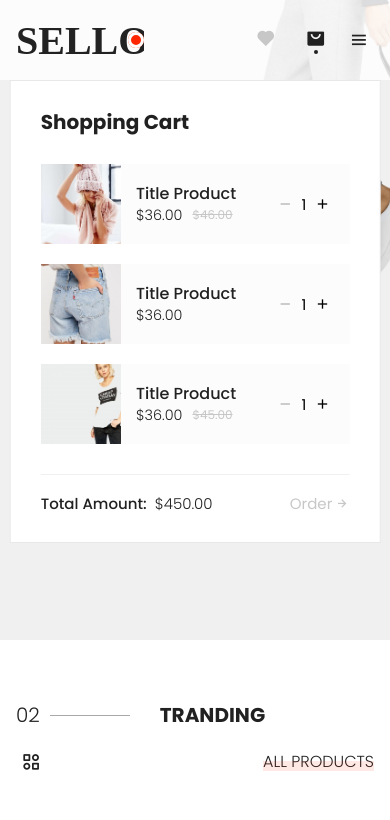
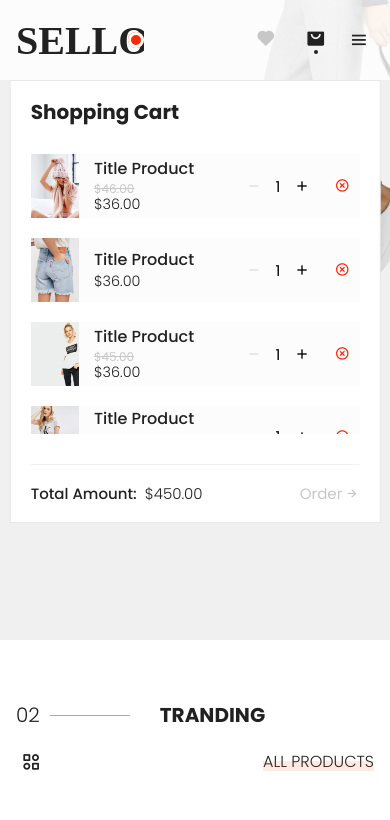
Before and after one commit to SergeiWeb/sello-e-commerce, a plain HTML site: page index.html in a window 390 px wide. Both pictures are taken after a click on the button 315 px from the left and 40 px from the top of the page. Shown: the top 820 px of the page. Drawn offline with nearby package versions, Linux system fonts and the light colour scheme.

Commit message:
wrote adaptive for modal-cart

```diff
--- a/assets/scss/base/_base.scss
+++ b/assets/scss/base/_base.scss
@@ -14,6 +14,8 @@
 
 html {
 	scroll-behavior: smooth;
+	scrollbar-width: thin;
+	scrollbar-color: var(--body-color) var(--text-color);
 }
 
 body {
--- a/assets/scss/components/_media.scss
+++ b/assets/scss/components/_media.scss
@@ -514,6 +514,38 @@
 		column-gap: 5%;
 	}
 
+	.modal-cart {
+		padding: 1.25rem;
+
+		&__list {
+			grid-template-rows: repeat(auto-fit, 4rem);
+		}
+
+		&__item {
+			padding-right: 0.25rem;
+			grid-template-columns: 3rem 1fr 0.5fr 0.2fr;
+		}
+
+		&__img {
+			height: 100%;
+		}
+
+		&__content {
+			padding: 0;
+		}
+
+		&__prices {
+			flex-direction: column-reverse;
+			align-items: flex-start;
+		}
+
+		&__counter {
+			&-input {
+				min-width: 1.5rem;
+			}
+		}
+	}
+
 	.products__wrapper,
 	.blog__wrapper {
 		grid-template-columns: 1fr;
@@ -557,6 +589,14 @@
 	.home {
 		&__img {
 			right: -200px;
+		}
+	}
+
+	.modal-cart {
+		padding: 0.625rem;
+
+		&__item {
+			grid-template-columns: 2rem 1fr 0.5fr 0.2fr;
 		}
 	}
 
--- a/assets/scss/components/_modal.scss
+++ b/assets/scss/components/_modal.scss
@@ -10,15 +10,10 @@
 		pointer-events: none;
 		padding: 1.875rem; //1.25rem;
 		// max-height: 30rem;
-		overflow-y: auto;
 		border: 0.5px solid rgba(#222222, 0.1);
 		background-color: var(--white-color);
 		transition: 0.4s;
 		z-index: var(--z-tooltip);
-
-		&::-webkit-scrollbar {
-			width: 0.313rem;
-		}
 
 		&.open-cart {
 			top: 80%;
@@ -44,6 +39,7 @@
 			row-gap: 1.25rem;
 			max-height: 280px;
 			overflow-y: auto;
+			scrollbar-width: thin;
 
 			&::-webkit-scrollbar {
 				width: 0.313rem;
@@ -53,7 +49,7 @@
 		&__item {
 			display: grid;
 			align-items: center;
-			grid-template-columns: 5rem 1fr 0.5fr;
+			grid-template-columns: 5rem 1fr 0.5fr 0.2fr;
 			column-gap: 0.938rem;
 			background-color: rgba(#efefef, 0.2);
 			padding-right: 0.938rem;
@@ -77,8 +73,11 @@
 			padding: 0.938rem 0;
 
 			&-title {
+				display: -webkit-box;
+				-webkit-box-orient: vertical;
+				-webkit-line-clamp: 1;
+				overflow: hidden;
 				color: var(--body-color);
-				display: block;
 				font-size: var(--h4-font-size);
 				font-weight: var(--font-medium);
 				margin-bottom: 0.25rem;
@@ -119,11 +118,16 @@
 
 			&-btn {
 				padding: 0.25rem;
+
+				&:disabled {
+					opacity: 0.4;
+				}
 			}
 
 			&-input {
 				width: 100%;
 				height: 100%;
+				min-width: 2rem;
 				max-width: 2rem;
 				text-align: center;
 				-moz-appearance: textfield;
@@ -135,6 +139,20 @@
 					appearance: none;
 					margin: 0;
 				}
+			}
+		}
+
+		&__delete {
+			display: flex;
+			align-items: center;
+			justify-content: center;
+			color: var(--invalid-color);
+			padding: 0.25rem;
+			justify-self: center;
+			transition: 0.4s;
+
+			&:hover {
+				opacity: 0.6;
 			}
 		}
 
--- a/index.html
+++ b/index.html
@@ -133,6 +133,9 @@
 										<i class="bx bx-plus"></i>
 									</button>
 								</div>
+								<button class="modal-cart__delete">
+									<i class="bx bx-x-circle"></i>
+								</button>
 							</li>
 
 							<li class="modal-cart__item">
@@ -167,6 +170,9 @@
 										<i class="bx bx-plus"></i>
 									</button>
 								</div>
+								<button class="modal-cart__delete">
+									<i class="bx bx-x-circle"></i>
+								</button>
 							</li>
 
 							<li class="modal-cart__item">
@@ -204,6 +210,9 @@
 										<i class="bx bx-plus"></i>
 									</button>
 								</div>
+								<button class="modal-cart__delete">
+									<i class="bx bx-x-circle"></i>
+								</button>
 							</li>
 
 							<li class="modal-cart__item">
@@ -241,6 +250,9 @@
 										<i class="bx bx-plus"></i>
 									</button>
 								</div>
+								<button class="modal-cart__delete">
+									<i class="bx bx-x-circle"></i>
+								</button>
 							</li>
 						</ul>
 
```
Also changed, not shown: assets/css/main.css.
